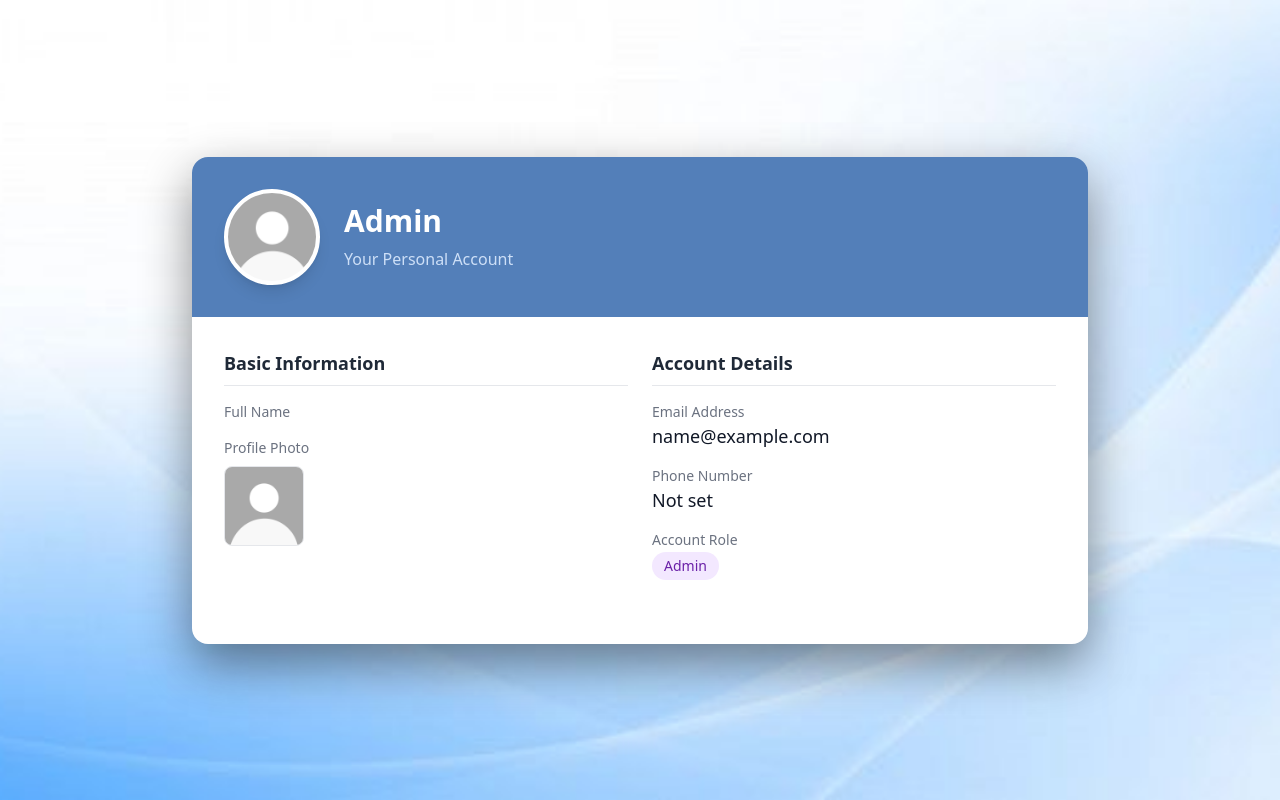
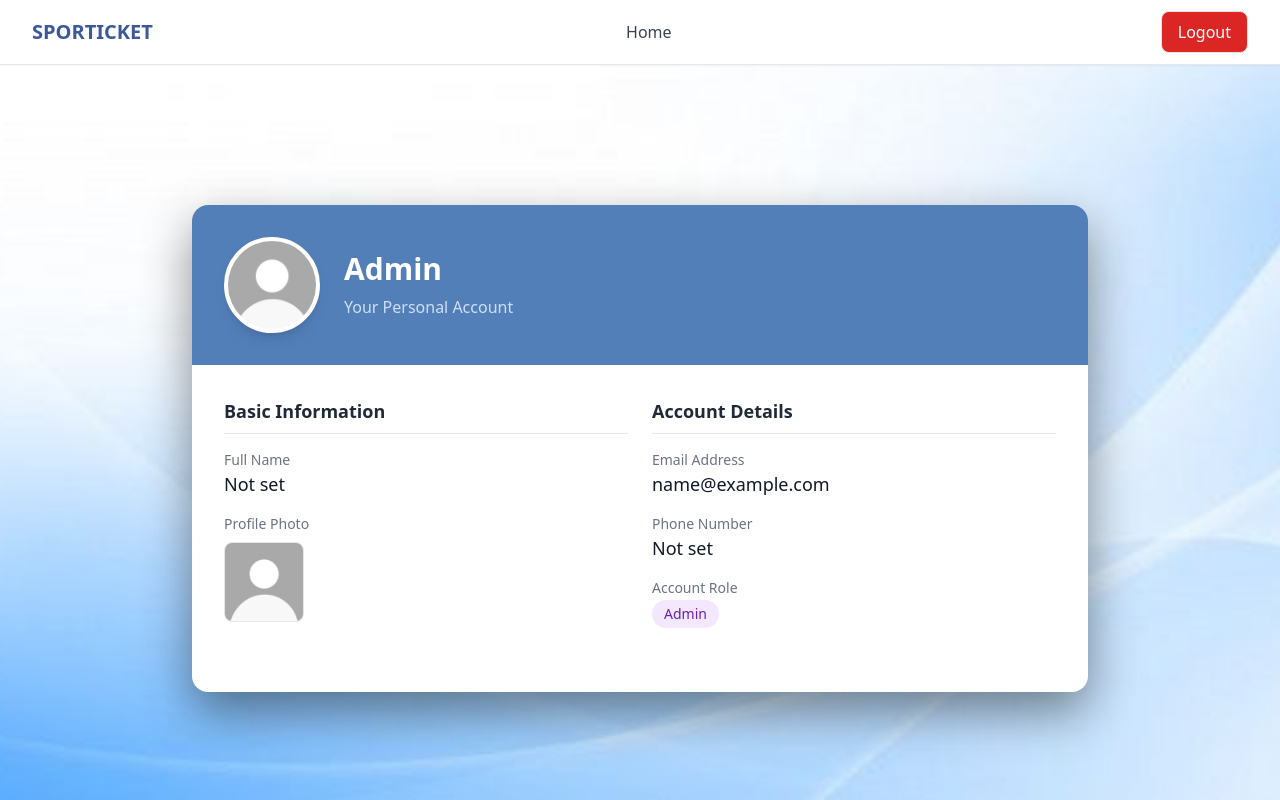
Before and after one commit to pbp-kelompok-a02/sporticket-web, a Django app: page /account/profile/ in a window 1280 px wide. Run offline with Django 5.2, Linux system fonts and the light colour scheme; the visitor is signed in with stand-in values (Sample User, id 1); some libraries are stand-ins or nearby versions.

Commit message:
Menambahkan navbar dan membetulkan beberapa fungsi views, tests

```diff
--- a/account/templates/account/profile.html
+++ b/account/templates/account/profile.html
@@ -16,15 +16,15 @@
       background-position: center;
       background-repeat: no-repeat;
       min-height: 100vh;
-      width: 100vw;
+      width: 100%;
     }
   </style>
 {% endblock meta %}
 
 {% block content %}
 <div class="min-h-screen relative bg-cover bg-center bg-profile-image">
-  <div class="relative z-10 w-full min-h-screen flex items-center justify-center py-8">
-    <div class="w-full max-w-4xl mx-4 bg-white shadow-[0_20px_50px_rgba(0,0,0,0.45)] rounded-2xl overflow-hidden">
+  <div class="relative z-10 w-full min-h-screen flex items-center justify-center pt-32 pb-8">
+  <div class="w-full max-w-4xl mx-4 bg-white shadow-[0_20px_50px_rgba(0,0,0,0.45)] rounded-2xl overflow-hidden">
       <!-- Header Section -->
       <div class="bg-[#537fb9] text-white p-8">
         <div class="flex flex-col md:flex-row items-center gap-6">
@@ -94,7 +94,7 @@
 
             <div>
               <label class="block text-sm font-medium text-gray-500">Full Name</label>
-              <p class="text-gray-900 text-lg">{{ profile_user.profile.name }}</p>
+              <p class="text-gray-900 text-lg">{% if profile_user.profile.name %}{{ profile_user.profile.name }}{% else %}Not set{% endif %}</p>
             </div>
 
             <div>
@@ -108,11 +108,7 @@
           <!-- Sensitive Information (Hanya untuk Owner/Admin) -->
           <div class="space-y-4">
             <h3 class="text-lg font-semibold text-gray-800 border-b pb-2">
-              {% if can_see_sensitive_data %}
                 Account Details
-              {% else %}
-                Limited View
-              {% endif %}
             </h3>
 
             {% if can_see_sensitive_data %}
@@ -142,7 +138,6 @@
                   <path stroke-linecap="round" stroke-linejoin="round" stroke-width="2" d="M12 15v2m-6 4h12a2 2 0 002-2v-6a2 2 0 00-2-2H6a2 2 0 00-2 2v6a2 2 0 002 2zm10-10V7a4 4 0 00-8 0v4h8z"/>
                 </svg>
                 <p class="text-gray-500">Some information is hidden for privacy</p>
-                <p class="text-sm text-gray-400 mt-1">Login to view your full profile</p>
               </div>
             {% endif %}
           </div>
--- a/account/views.py
+++ b/account/views.py
@@ -1,6 +1,6 @@
 from django.shortcuts import render, redirect, get_object_or_404
 from django.contrib import messages
-from django.http import JsonResponse, HttpResponseForbidden, HttpResponse, HttpResponseRedirect
+from django.http import JsonResponse, HttpResponse, HttpResponseRedirect
 from django.contrib.auth import (
     login, logout, get_user_model, update_session_auth_hash
 )
@@ -19,6 +19,8 @@
     return 'Buyer'
 
 def register(request):
+    if request.user.is_authenticated:
+        return redirect('event:show_event_main')
     if request.method == 'POST':
         form = RegistrationForm(request.POST, request.FILES)
         if form.is_valid():
@@ -66,6 +68,8 @@
     return render(request, 'account/register.html', context)
 
 def login_view(request):
+    if request.user.is_authenticated:
+        return redirect('event:show_event_main')
     if request.method == 'POST':
         form = EmailAuthenticationForm(request, data=request.POST)
         if form.is_valid():
@@ -122,7 +126,7 @@
         target_user = get_object_or_404(User, pk=user_id)
     else:
         if not request.user.is_authenticated:
-            return HttpResponseForbidden('Login required to view your profile.')
+            return redirect('account:login')
         target_user = request.user
 
     viewer = request.user if request.user.is_authenticated else None
--- a/templates/base.html
+++ b/templates/base.html
@@ -10,7 +10,7 @@
     <title>{% block title %}{{ app_title }}{% endblock %}</title>
   </head>
   <body>
-    {% if not request.path == 'account/login/' and not request.path == 'account/register/' %}
+    {% if request.resolver_match.url_name != 'login' and request.resolver_match.url_name != 'register' %}
       {% include 'navbar.html' %}
     {% endif %}
 
@@ -21,7 +21,7 @@
     </div>
 
     {% include 'toast.html' %}
-    {% if not request.path == 'account/login/' and not request.path == 'account/register/' %}
+    {% if request.resolver_match.url_name != 'login' and request.resolver_match.url_name != 'register' %}
       {% include 'modal.html' %}
     {% endif %}
 
--- a/templates/navbar.html
+++ b/templates/navbar.html
@@ -0,0 +1,77 @@
+{% load static %}
+<nav class="fixed top-0 left-0 w-full bg-white border-b border-gray-200 shadow-sm z-50">
+	<div class="max-w-7xl mx-auto px-4 sm:px-6 lg:px-8">
+		<div class="flex items-center justify-between h-16">
+			<!-- Logo -->
+			<div class="flex items-center">
+				<a href="{% url 'event:show_event_main' %}" class="flex items-center gap-2">
+					<span class="text-xl font-bold text-[#3b5998]">SPORTICKET</span>
+				</a>
+			</div>
+
+			<!-- Desktop Navigation -->
+			<div class="hidden md:flex items-center space-x-8">
+				<a href="{% url 'event:show_event_main' %}" class="text-gray-700 hover:text-[#537fb9] font-medium transition-colors">Home</a>
+				{% if user.is_authenticated and not user.is_superuser %}
+					<a href="{% url 'order:history' %}" class="text-gray-700 hover:text-[#537fb9] font-medium transition-colors">History</a>
+				{% endif %}
+			</div>
+
+			<!-- Desktop User Section -->
+			<div class="hidden md:flex items-center space-x-4">
+				{% if user.is_authenticated %}
+					<a href="{% url 'account:profile' %}" class="text-sm font-bold text-gray-900 hover:text-[#537fb9]">{{ user.profile.name }}</a>
+					<a href="{% url 'account:logout' %}" class="text-white bg-red-600 border rounded-lg px-4 py-2 font-medium transition-colors hover:bg-[#781727] hover:text-white">Logout</a>
+				{% else %}
+					<a href="{% url 'account:login' %}" class="text-gray-700 hover:text-[#537fb9] font-medium transition-colors">Login</a>
+					<a href="{% url 'account:register' %}" class="bg-[#537fb9] hover:bg-[#3b5998] text-white px-4 py-2 rounded font-medium transition-colors">Register</a>
+				{% endif %}
+			</div>
+
+			<!-- Mobile Hamburger -->
+			<div class="md:hidden flex items-center">
+				<button id="mobile-menu-btn" class="p-2 text-gray-700 hover:text-[#537fb9] transition-colors focus:outline-none">
+					<span class="sr-only">Open menu</span>
+					<div class="w-6 h-6 flex flex-col justify-center items-center">
+						<span class="bg-current block transition-all duration-300 ease-out h-0.5 w-6 rounded-sm"></span>
+						<span class="bg-current block transition-all duration-300 ease-out h-0.5 w-6 rounded-sm my-0.5"></span>
+						<span class="bg-current block transition-all duration-300 ease-out h-0.5 w-6 rounded-sm"></span>
+					</div>
+				</button>
+			</div>
+		</div>
+	</div>
+	<!-- Mobile Menu -->
+	<div id="mobile-menu" class="mobile-menu hidden md:hidden bg-white border-t border-gray-200">
+		<div class="px-6 py-4 space-y-4">
+			<!-- Mobile Navigation Links -->
+			<div class="space-y-1">
+				<a href="{% url 'event:show_event_main' %}" class="block text-gray-700 hover:text-[#537fb9] font-medium py-2 transition-colors">Home</a>
+				{% if user.is_authenticated and not user.is_superuser %}
+					<a href="{% url 'order:history' %}" class="block text-gray-700 hover:text-[#537fb9] font-medium py-2 transition-colors">History</a>
+				{% endif %}
+			</div>
+			<!-- Mobile User Section -->
+			<div class="border-t border-gray-200 pt-4">
+				{% if user.is_authenticated %}
+					<div class="mb-4">
+						<a href="{% url 'account:profile' %}" class="font-bold text-gray-900 hover:text-[#537fb9]">{{ user.profile.name }}</a>
+					</div>
+					<a href="{% url 'account:logout' %}" class="block text-red-600 hover:text-red-700 font-medium py-2 transition-colors">Logout</a>
+				{% else %}
+					<div class="space-y-2 mt-2">
+						<a href="{% url 'account:login' %}" class="block text-gray-700 hover:text-[#537fb9] font-medium py-2 transition-colors">Login</a>
+						<a href="{% url 'account:register' %}" class="block bg-[#537fb9] hover:bg-[#3b5998] text-white font-medium py-2 px-4 rounded text-center transition-colors">Register</a>
+					</div>
+				{% endif %}
+			</div>
+		</div>
+	</div>
+	<script>
+		const btn = document.getElementById("mobile-menu-btn");
+		const menu = document.getElementById("mobile-menu");
+		btn.addEventListener("click", () => {
+			menu.classList.toggle("hidden");
+		});
+	</script>
+</nav>
```
Also changed, not shown: account/tests.py (+6 -2 lines).
